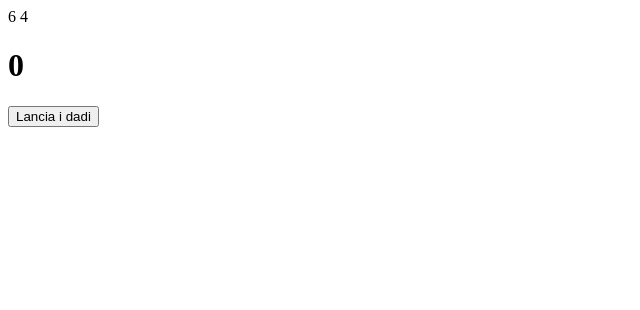
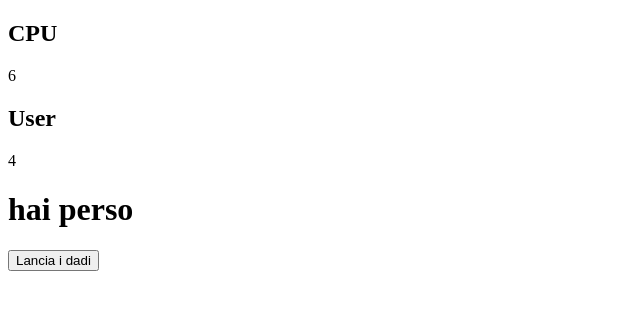
Before and after one commit to Sansone11/js-mail-dadi, a plain HTML site: page gioco-dadi/index.html in a window 1280 px wide. Both pictures are taken after a click on the button "Lancia i dadi". Shown: the whole page, without its empty margins (0-640 px from the left). Drawn offline with Linux system fonts and the light colour scheme.

Commit message:
gioco-dadi

```diff
--- a/gioco-dadi/index.html
+++ b/gioco-dadi/index.html
@@ -7,10 +7,19 @@
     <title>Gioco dadi</title>
 </head>
 <body>
-    <span id="bot"></span>
-    <span id="user"></span>
-    <h1 id="message"></h1>
-    <button id="start">Lancia i dadi</button>
+    <div class="wrapper">
+        <div>
+            <h2>CPU</h2>
+            <span id="bot">cpu</span>
+        </div>
+        <div>
+            <h2>User</h2>
+            <span id="user">1up</span>
+        </div>
+        <h1 id="message"></h1>
+        <button id="start">Lancia i dadi</button>
+
+    </div>
     <script src="./js/app.js"></script>
 </body>
 </html>
--- a/gioco-dadi/js/app.js
+++ b/gioco-dadi/js/app.js
@@ -8,24 +8,26 @@ console.log('JS ok');
 // altrimenti stampa congratulazioni hai vinto
 
 
-    document.getElementById('start').addEventListener('click',function(){
-        let bot = 1+Math.floor(6*Math.random());
+document.getElementById('start').addEventListener('click', function () {
+    let bot = 1 + Math.floor(6 * Math.random());
     // console.log(bot);
-            let user = 1+Math.floor(6*Math.random());
+    let user = 1 + Math.floor(6 * Math.random());
     // console.log(bot);
-            let message = 0;
-            document.getElementById("bot").innerHTML = bot;
-                document.getElementById("user").innerHTML = user;
-                document.getElementById("message").innerHTML = message;
+    let message = '';
+    const botElement = document.getElementById("bot");
+    botElement.innerHTML = bot ;
+    const userElement = document.getElementById("user");
+    userElement.innerHTML = user ;
+    const messageElement = document.getElementById("message");
 
-                if(user == bot){
-                let message = "pareggio";
+    if (user === bot) {
+        messageElement.innerHTML = ("pareggio");
     }
-                else if(bot < user){
-                  let message ="hai vinto";
+    else if (bot < user) {
+        messageElement.innerHTML = ("hai vinto");
     }
-                else{
-                  let message ="hai perso";
+    else {
+        messageElement.innerHTML = ("hai perso");
     }
 
 })
```
Lines whose indentation alone changed are shown as unchanged.
